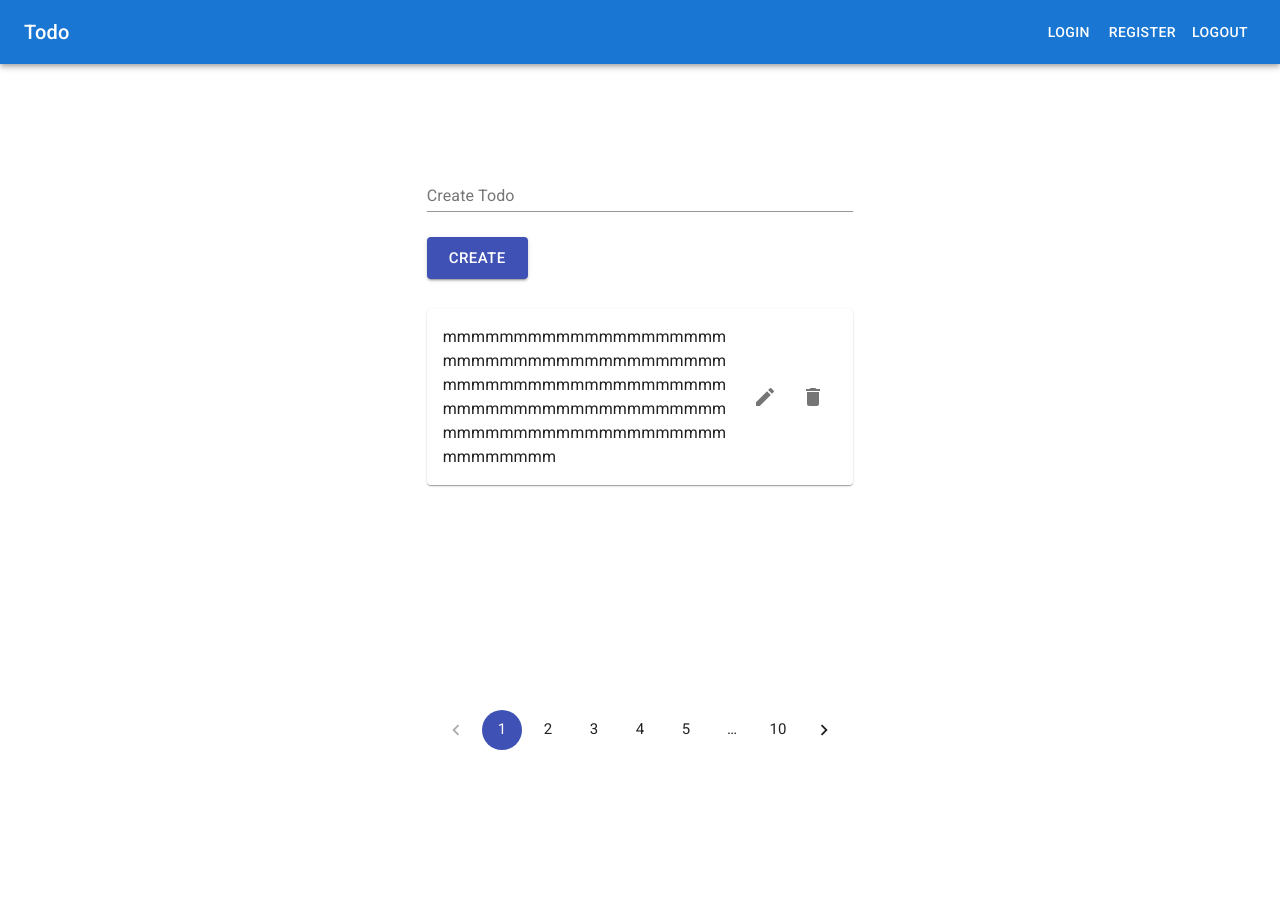
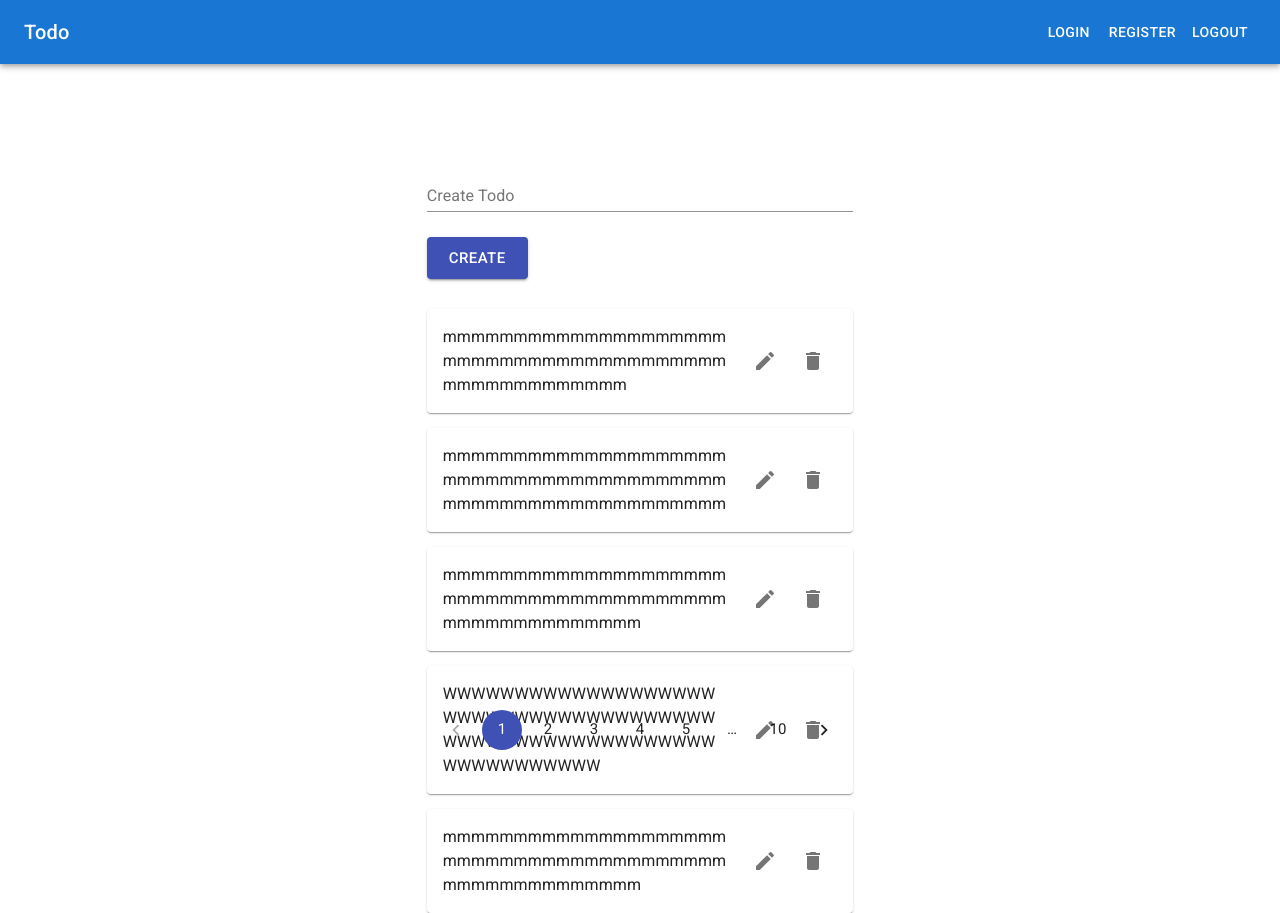
Before and after one commit to plechipt/todo-app, a React (Create React App) app in the folder frontend/: page / in a window 1280 px wide. Before the commit the page ends 800 px from the top, so only its background shows below. Built offline with nearby package versions, Linux system fonts and the light colour scheme.

Commit message:
updated max lenght

```diff
--- a/frontend/src/components/CreateForm.js
+++ b/frontend/src/components/CreateForm.js
@@ -27,7 +27,7 @@ const CreateForm = () => {
             label="Create Todo"
             fullWidth
             inputProps={{
-              maxLength: 80,
+              maxLength: 68,
             }}
           />
           <Button
--- a/frontend/src/components/TodoList.js
+++ b/frontend/src/components/TodoList.js
@@ -49,12 +49,76 @@ const TodoList = () => {
     <div className={classes.root}>
       <Grid className={classes.todoContainer} container>
         <Grid className={classes.item} item xs={11} sm={8} md={6} lg={4}>
-          <Paper className={classes.paper}>
+          <Paper disabled={true} className={classes.paper}>
             <Typography
               onClick={() => setCompleted(!completed)}
               className={completed ? classes.completed : classes.notCompleted}
             >
-              mmmmmmmmmmmmmmmmmmmmmmmmmmmmmmmmmmmmmmmmmmmmmmmmmmmmmmmmmmmmmmmmmmmmmmmmmmmmmmmmmmmmmmmmmmmmmmmmmmmmmmmmmmmm
+              mmmmmmmmmmmmmmmmmmmmmmmmmmmmmmmmmmmmmmmmmmmmmmmmmmmmm
+            </Typography>
+            <div className={classes.iconsContainer}>
+              <IconButton aria-label="edit">
+                <EditIcon />
+              </IconButton>
+              <IconButton aria-label="delete">
+                <DeleteIcon />
+              </IconButton>
+            </div>
+          </Paper>
+          <Paper disabled={true} className={classes.paper}>
+            <Typography
+              onClick={() => setCompleted(!completed)}
+              className={completed ? classes.completed : classes.notCompleted}
+            >
+              mmmmmmmmmmmmmmmmmmmmmmmmmmmmmmmmmmmmmmmmmmmmmmmmmmmmmmmmmmmm
+            </Typography>
+            <div className={classes.iconsContainer}>
+              <IconButton aria-label="edit">
+                <EditIcon />
+              </IconButton>
+              <IconButton aria-label="delete">
+                <DeleteIcon />
+              </IconButton>
+            </div>
+          </Paper>
+          <Paper disabled={true} className={classes.paper}>
+            <Typography
+              onClick={() => setCompleted(!completed)}
+              className={completed ? classes.completed : classes.notCompleted}
+            >
+              mmmmmmmmmmmmmmmmmmmmmmmmmmmmmmmmmmmmmmmmmmmmmmmmmmmmmm
+            </Typography>
+            <div className={classes.iconsContainer}>
+              <IconButton aria-label="edit">
+                <EditIcon />
+              </IconButton>
+              <IconButton aria-label="delete">
+                <DeleteIcon />
+              </IconButton>
+            </div>
+          </Paper>
+          <Paper disabled={true} className={classes.paper}>
+            <Typography
+              onClick={() => setCompleted(!completed)}
+              className={completed ? classes.completed : classes.notCompleted}
+            >
+              WWWWWWWWWWWWWWWWWWWWWWWWWWWWWWWWWWWWWWWWWWWWWWWWWWWWWWWWWWWWWWWWWWWW
+            </Typography>
+            <div className={classes.iconsContainer}>
+              <IconButton aria-label="edit">
+                <EditIcon />
+              </IconButton>
+              <IconButton aria-label="delete">
+                <DeleteIcon />
+              </IconButton>
+            </div>
+          </Paper>
+          <Paper disabled={true} className={classes.paper}>
+            <Typography
+              onClick={() => setCompleted(!completed)}
+              className={completed ? classes.completed : classes.notCompleted}
+            >
+              mmmmmmmmmmmmmmmmmmmmmmmmmmmmmmmmmmmmmmmmmmmmmmmmmmmmmm
             </Typography>
             <div className={classes.iconsContainer}>
               <IconButton aria-label="edit">
```
Also changed, not shown: 1 other file (tests, documents, lock files or other folders).
